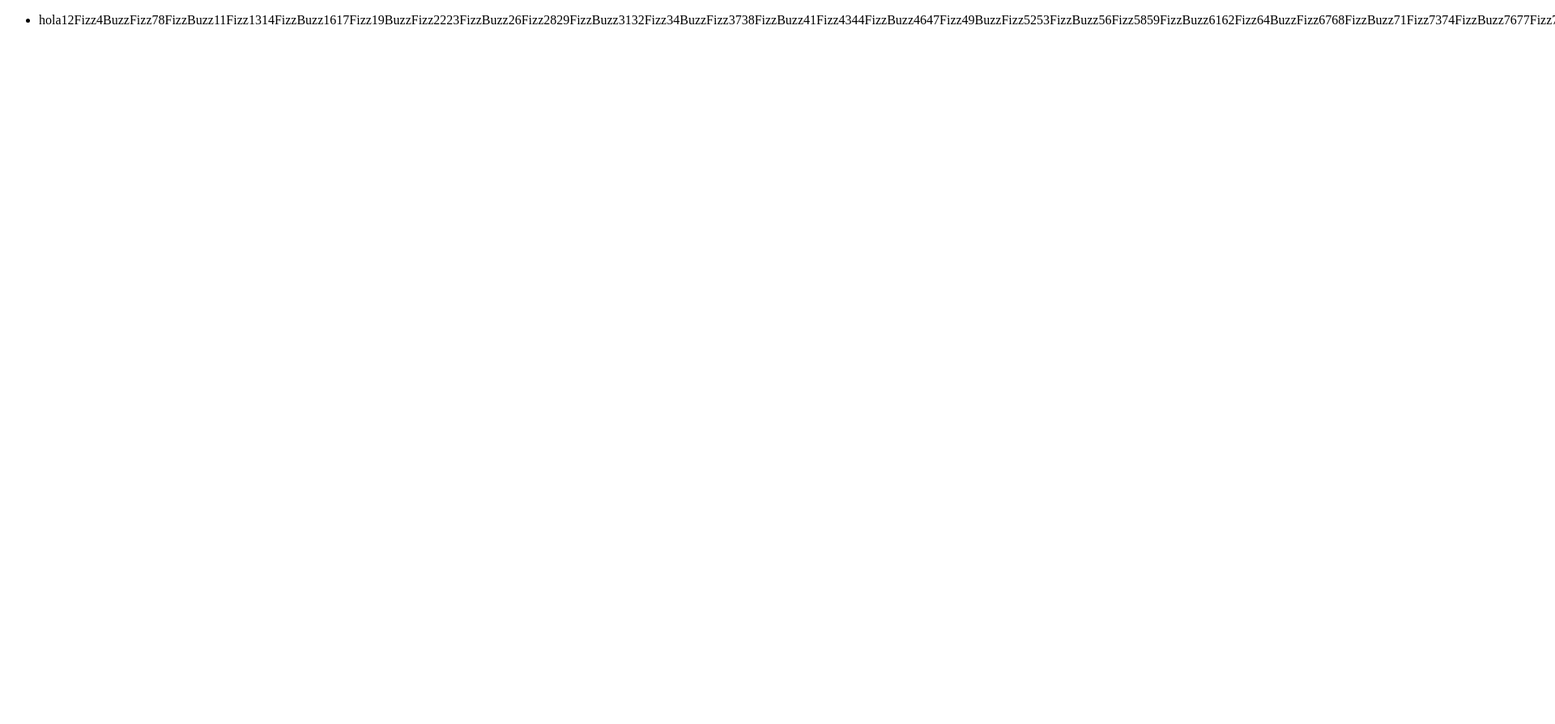
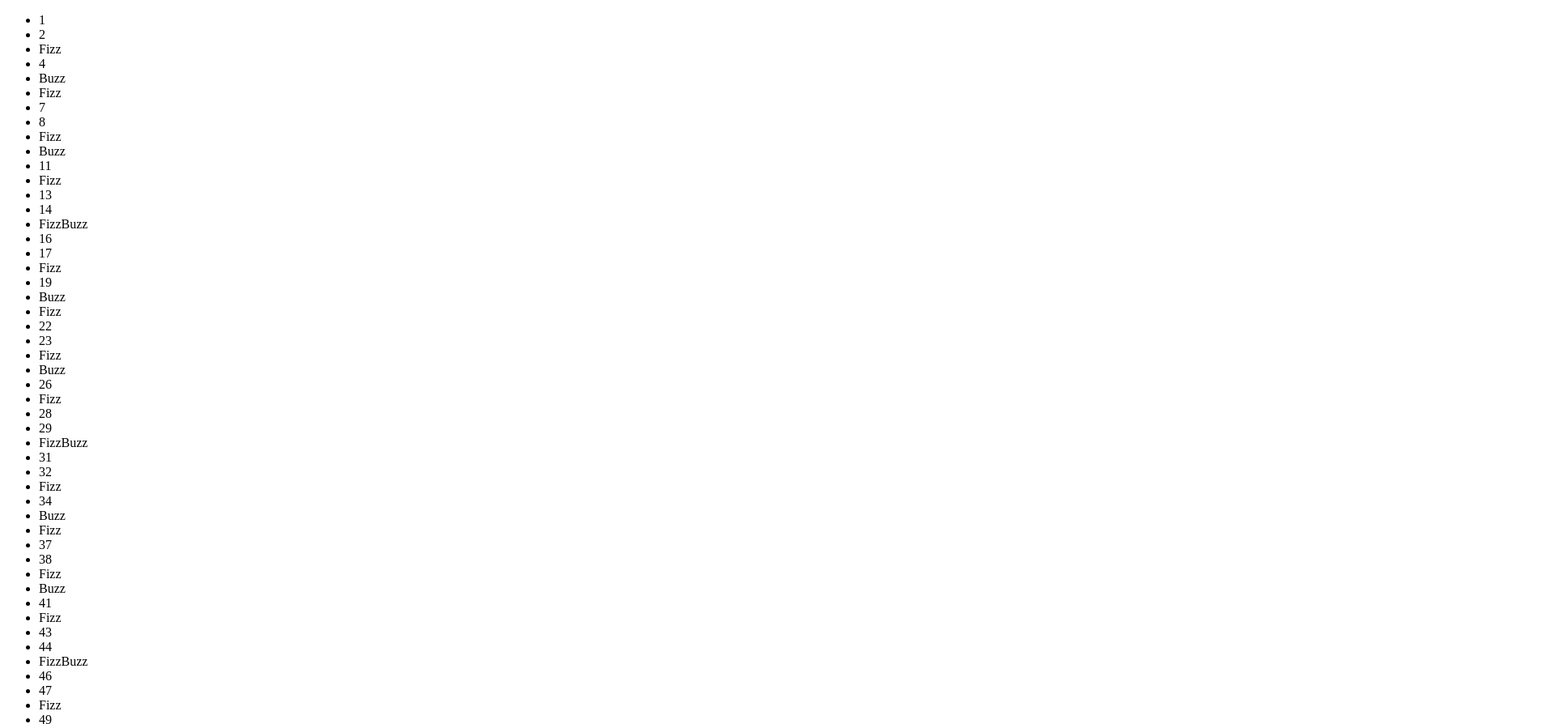
Before and after one commit to StefDev1801/js-fizzbuzz, a plain HTML site: page index.html in a window 1280 px wide. Shown: the top 894 px of the page at 81% size, 1920 px wide, since content can reach past the window. Before the commit the page ends 800 px from the top, so only its background shows below. Drawn offline with Linux system fonts and the light colour scheme.

Commit message:
cancel const and add innerhtml

```diff
--- a/assets/js/main.js
+++ b/assets/js/main.js
@@ -9,11 +9,10 @@ const fizzbuzz = 'FizzBuzz'
 const ul = document.querySelector('ul.full_list')
 console.log(ul);
 const li = document.createElement('li');//mi permette semplicemente di aggiungere un li figo
+//posso usarlo per dargli una classe così da poterlo far diventare un quadrato tramite css
 console.log(li);
 
-li.append('hola')
-ul.append(li);
-
+const elementAdd = document.querySelector('.full_list')
 
 
 
@@ -22,20 +21,22 @@ for (let i = 1; i <= 100; i++){
     if (i % 3 == 0) {
         if (i % 5 == 0) {
             console.log(fizzbuzz); //first milestone
-            li.append(fizzbuzz)
-            ul.append(li);
+        elementAdd.innerHTML +=`<li>${fizzbuzz}</li> `
+
+
         }else{
             console.log(fizz); //first milestone
-            li.append(fizz)
-            ul.append(li);
+        elementAdd.innerHTML +=`<li>${fizz}</li> `
+
+
         } //end if inside
     }else if(i % 5 == 0){
         console.log(buzz); //first milestone
-        li.append(buzz)
-        ul.append(li);
+        elementAdd.innerHTML +=`<li>${buzz}</li> `
+
+
     }else{
         console.log(i); //first milestone
-        li.append(i)
-        ul.append(li);
+        elementAdd.innerHTML +=`<li>${i}</li> `
     }
 }
```
Also changed, not shown: index.html (+0 -1 lines), 1 other file.
